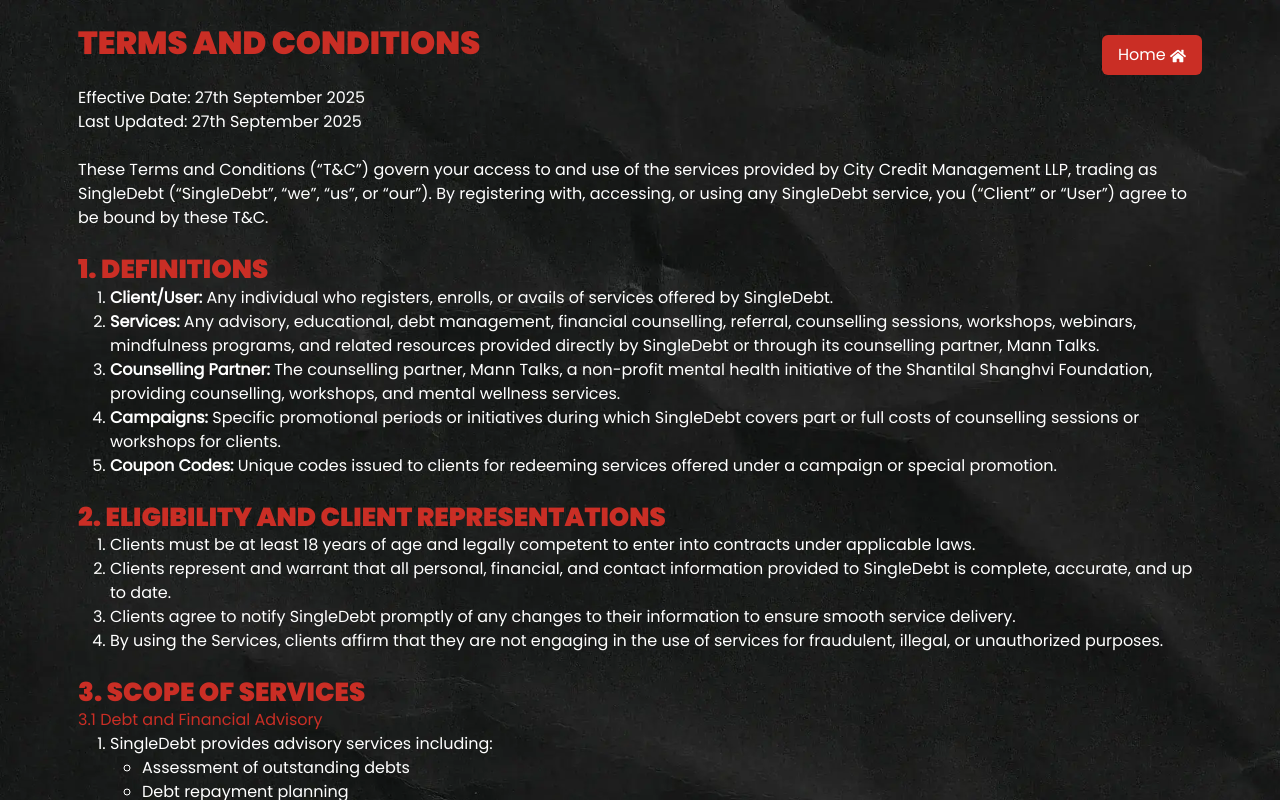
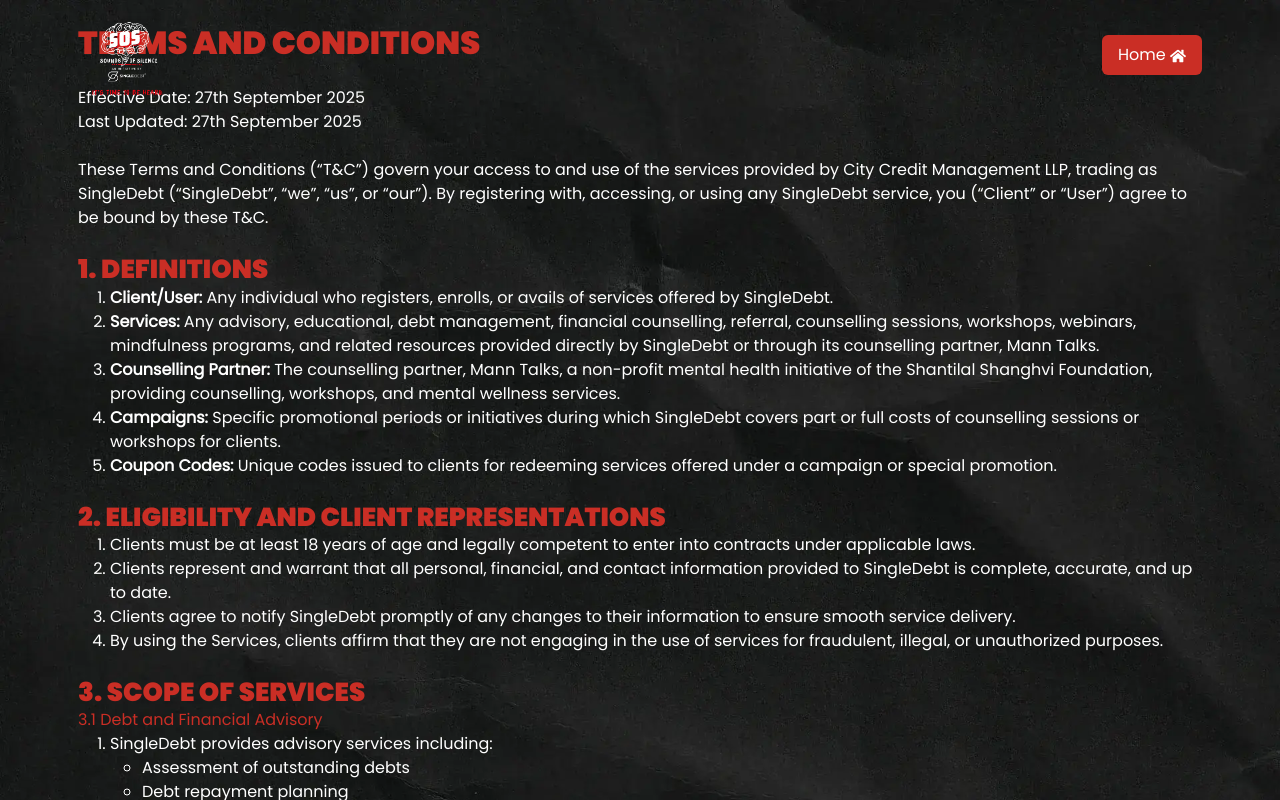
Before and after one commit to pranay-parmarketing/soswebsite, a React (Vite) app: page /termsandconditions in a window 1280 px wide. Shown: the top 800 px of the page. Built offline with nearby package versions, Linux system fonts and the light colour scheme.

Commit message:
sos navbar

```diff
--- a/src/App.jsx
+++ b/src/App.jsx
@@ -8,12 +8,14 @@
 import TermsAndCondition from "./pages/TermsAndCondition";
 import Video from "./components/Video.jsx";
 import RefreshButton from "./components/RefreshButton.jsx";
+import Navbar from "./components/Navbar.jsx";
 
 const App = () => {
   const location = useLocation();
   return (
     <AppContextProvider>
-      {location.pathname === "/" && <Video />}
+      {/* {location.pathname === "/" && <Video />} */}
+      <Navbar />
       <Routes>
         <Route path="/" element={<Contents />} />
         <Route path="/termsandconditions" element={<TermsAndCondition />} />
--- a/src/components/Footer.jsx
+++ b/src/components/Footer.jsx
@@ -36,7 +36,13 @@
             <div className="text-sm-end text-center">
               <p className="mb-2">Let's Talk.</p>
               <p className="red-text">#SoundsOfSilence</p>
-              <p className="red-text">#DebtFreeIndia</p>
+              <a
+                href="https://singledebt.in/debt-free-india"
+                target="_blank"
+                className="red-text text-decoration-none"
+              >
+                #DebtFreeIndia
+              </a>
               <p className="red-text">#BreakTheSilence</p>
             </div>
             <div className="footer-top-right mt-4">
--- a/src/components/Initiative.jsx
+++ b/src/components/Initiative.jsx
@@ -26,7 +26,9 @@
             </p>
           </div>
           <div>
-            <h2 className="mb-2">Through this initiative, we aim to:</h2>
+            <h2 className="mb-2">
+              Through this initiative, we aim to achieve:
+            </h2>
             <ul className="mb-2">
               <li>
                 Free Counselling For All - Provide free financial and mental
--- /dev/null
+++ b/src/components/Navbar.jsx
@@ -0,0 +1,27 @@
+import React, { useEffect, useRef } from "react";
+import "../css/navbar.css";
+import logo from "../images/logo.png";
+
+const Navbar = () => {
+  const navbarRef = useRef();
+  useEffect(() => {
+    window.addEventListener("scroll", () => {
+      if (window.scrollY > 100) {
+        navbarRef.current.classList.add("active");
+      } else if (window.scrollY < 100) {
+        navbarRef.current.classList.remove("active");
+      }
+    });
+  }, []);
+  return (
+    <nav className="sos-navbar">
+      <div className="container p-2">
+        <div className="sos-navbar-logo rounded" ref={navbarRef}>
+          <img src={logo} alt="" />
+        </div>
+      </div>
+    </nav>
+  );
+};
+
+export default Navbar;
--- a/src/css/footer.css
+++ b/src/css/footer.css
@@ -1,5 +1,8 @@
 footer {
   z-index: 5 !important;
+}
+footer * {
+  font-family: "regular";
 }
 .footer-top-flex {
   display: flex;
--- /dev/null
+++ b/src/css/navbar.css
@@ -0,0 +1,14 @@
+.sos-navbar {
+  position: fixed;
+  top: 0;
+  width: 100%;
+  z-index: 10;
+}
+.sos-navbar-logo {
+  width: 100px;
+  padding: 8px;
+  transition: var(--transition);
+}
+.sos-navbar-logo.active {
+  background: #00000080;
+}
--- a/src/pages/Contents.jsx
+++ b/src/pages/Contents.jsx
@@ -21,7 +21,7 @@
   const { contentsRef } = useContext(AppContext);
 
   return (
-    <div className="contents hide overflow-x-hidden" ref={contentsRef}>
+    <div className="contents overflow-x-hidden" ref={contentsRef}>
       <Banner />
       <ShortText />
       <WeightOfDebt />
@@ -31,7 +31,7 @@
       <Form />
       <Mindful />
       <Blogs />
-      <Media />
+      {/* <Media /> */}
       <FAQ />
     </div>
   );
```
